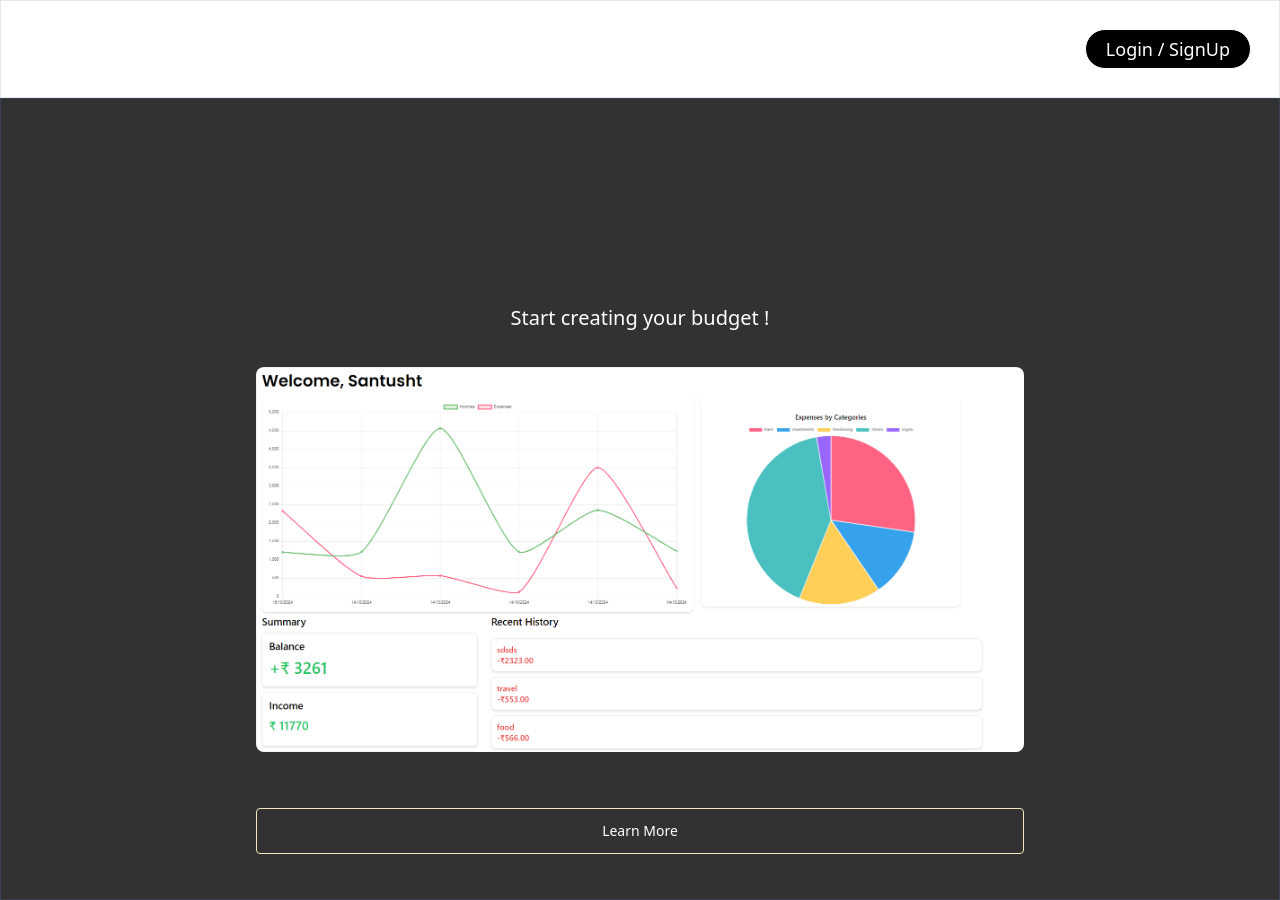
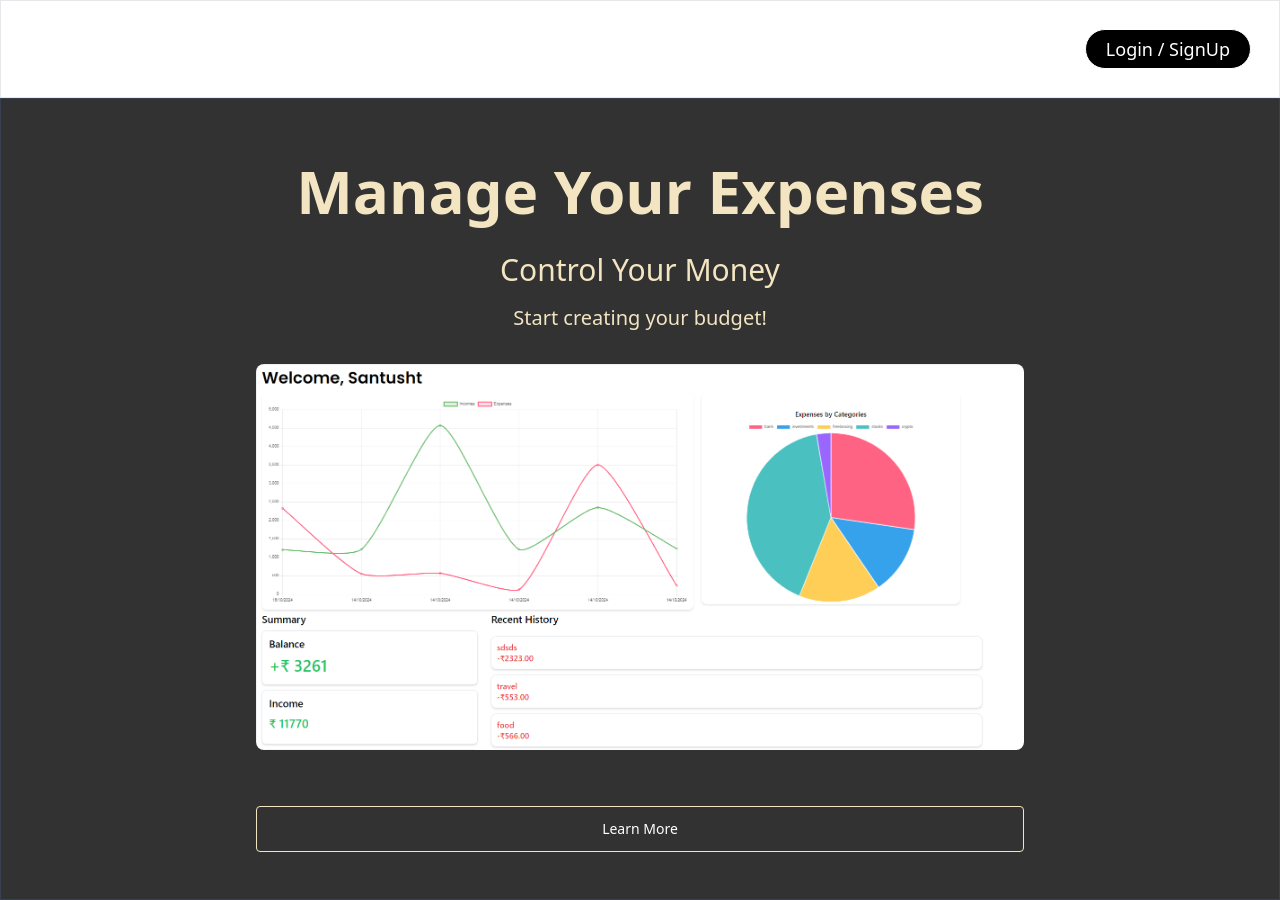
Before and after one commit to BindingEnergy/MoneyMinder, a React (Vite) app in the folder frontend/: page / in a window 1280 px wide. Built offline with nearby package versions, Linux system fonts and the light colour scheme; no server answers.

Commit message:
design fiixes

```diff
--- a/frontend/src/Pages/Landing/Banner.jsx
+++ b/frontend/src/Pages/Landing/Banner.jsx
@@ -4,21 +4,21 @@ import dashboardpng from '../Landing/1.png'
 export default function Banner() {
   return (
     <>
-        <section className="bg-[#323232] text-white bg-opacity-100 backdrop-blur-2xl border border-gray-700  h-screen sm:h-full">
+      <section className="bg-[#323232] text-white bg-opacity-100 backdrop-blur-2xl border border-gray-700 h-screen sm:h-full">
         <div className="mx-auto max-w-screen-xl px-4 py-32 lg:flex lg:h-screen lg:items-center">
           <div className="mx-auto max-w-3xl text-center">
             <h1
-                className="text-[#f4e5c2] bg-clip-text text-4xl font-extrabold text-transparent sm:text-6xl mb-4 leading-normal sm:leading-normal"
+              className="text-[#f4e5c2] bg-clip-text text-4xl font-extrabold sm:text-6xl mb-4 leading-normal sm:leading-normal"
             >
               Manage Your Expenses
             </h1>
-                <span className="sm:block text-3xl text-[#f4e5c2] text-transparent mt-2">Control Your Money</span>
-                <p className="mx-auto mt-4 max-w-xl sm:text-xl/relaxed">
-                    Start creating your budget !
+            <span className="sm:block text-3xl text-[#f4e5c2] mt-2">Control Your Money</span>
+            <p className="mx-auto mt-4 max-w-xl sm:text-xl text-[#f4e5c2]">
+              Start creating your budget!
             </p>
 
             <div className="mt-8 flex flex-col justify-center gap-4">
-                    <img src={dashboardpng} alt="" className='border-0 rounded-lg mb-10' />
+              <img src={dashboardpng} alt="" className="border-0 rounded-lg mb-10" />
               <a
                 className="block w-full rounded border border-[#f4e5c2] px-12 py-3 text-sm font-medium text-white hover:bg-[#f4e5c2] hover:text-black focus:outline-none focus:ring active:bg-[#f4e5c2] sm:w-auto"
                 href="#"
@@ -30,5 +30,5 @@ export default function Banner() {
         </div>
       </section>
     </>
-  )
+  );
 }
```
Lines whose indentation alone changed are shown as unchanged.
